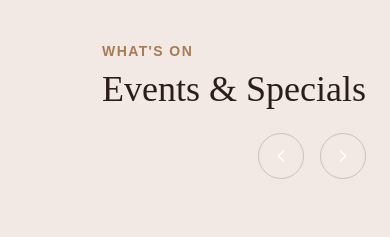
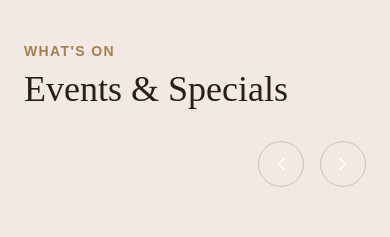
Before and after one commit to CD1878/BF-Test, a React (Vite) app: page / in a window 390 px wide. Shown: the part 4280-4517 px from the top of the page. Built offline with nearby package versions, Linux system fonts and the light colour scheme; a web font is replaced by a local one.

Commit message:
Fix Events Section arrows layout on mobile

```diff
--- a/components/EventsSection.tsx
+++ b/components/EventsSection.tsx
@@ -65,13 +65,15 @@ const EventsSection: React.FC = () => {
       <div className="container mx-auto px-4 md:px-8">
 
         <div className="flex flex-col md:flex-row justify-between items-end mb-12 px-2">
-          <div>
+          <div className="w-full md:w-auto">
             <h3 className="font-sans text-bf-gold uppercase tracking-widest text-sm mb-2 font-bold">What's On</h3>
             <h2 className="font-serif text-4xl md:text-5xl lg:text-6xl text-bf-espresso">
               Events & Specials
             </h2>
           </div>
-          <div className="flex gap-4 mt-6 md:mt-0">
+
+          {/* Mobile: Arrows below title. Desktop: Arrows to the right. */}
+          <div className="flex gap-4 mt-8 md:mt-0 w-full md:w-auto justify-end">
             <button onClick={() => scroll('left')} className="p-3 rounded-full border border-bf-espresso/20 hover:bg-bf-caramel hover:text-white hover:border-bf-caramel transition-all">
               <ChevronLeft size={20} />
             </button>
```
